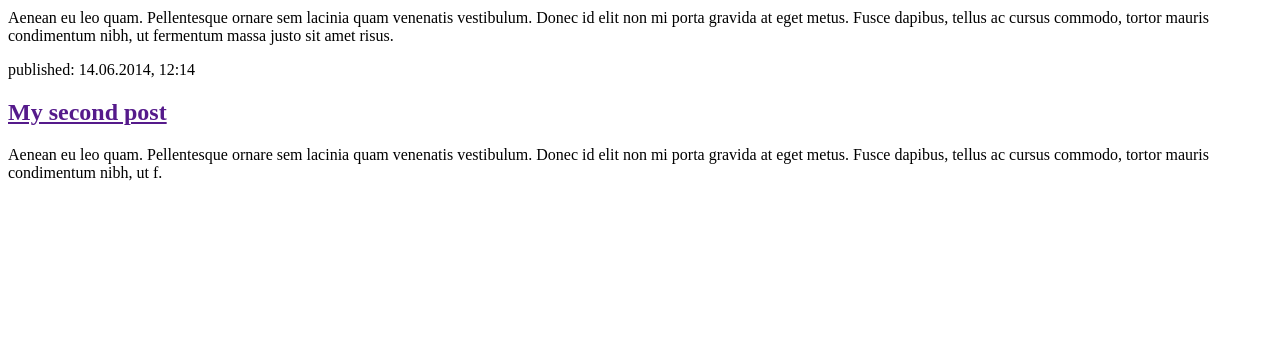
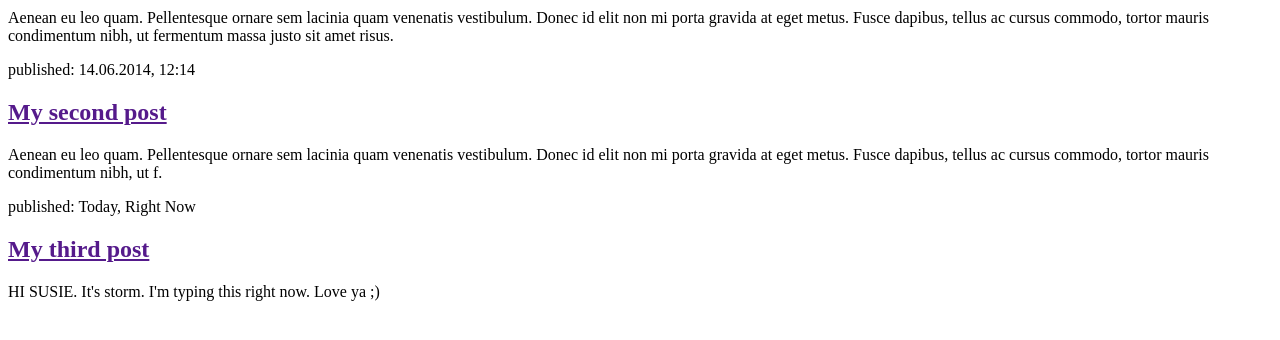
Before and after one commit to skaefer143/my-first-django-blog, a Django app: page / in a window 1280 px wide. Shown: the part 142-482 px from the top of the page. Run offline with Django 3.2, Linux system fonts and the light colour scheme.

Commit message:
added custom susie text

```diff
--- a/blog/templates/blog/post_list.html
+++ b/blog/templates/blog/post_list.html
@@ -18,5 +18,12 @@
             <h2><a href="">My second post</a></h2>
             <p>Aenean eu leo quam. Pellentesque ornare sem lacinia quam venenatis vestibulum. Donec id elit non mi porta gravida at eget metus. Fusce dapibus, tellus ac cursus commodo, tortor mauris condimentum nibh, ut f.</p>
         </div>
+
+        <div>
+            <p>published: Today, Right Now</p>
+            <h2><a href="">My third post</a></h2>
+            <p>HI SUSIE. It's storm. I'm typing this right now. Love ya ;)</p>
+        </div>
+
     </body>
 </html>
```
